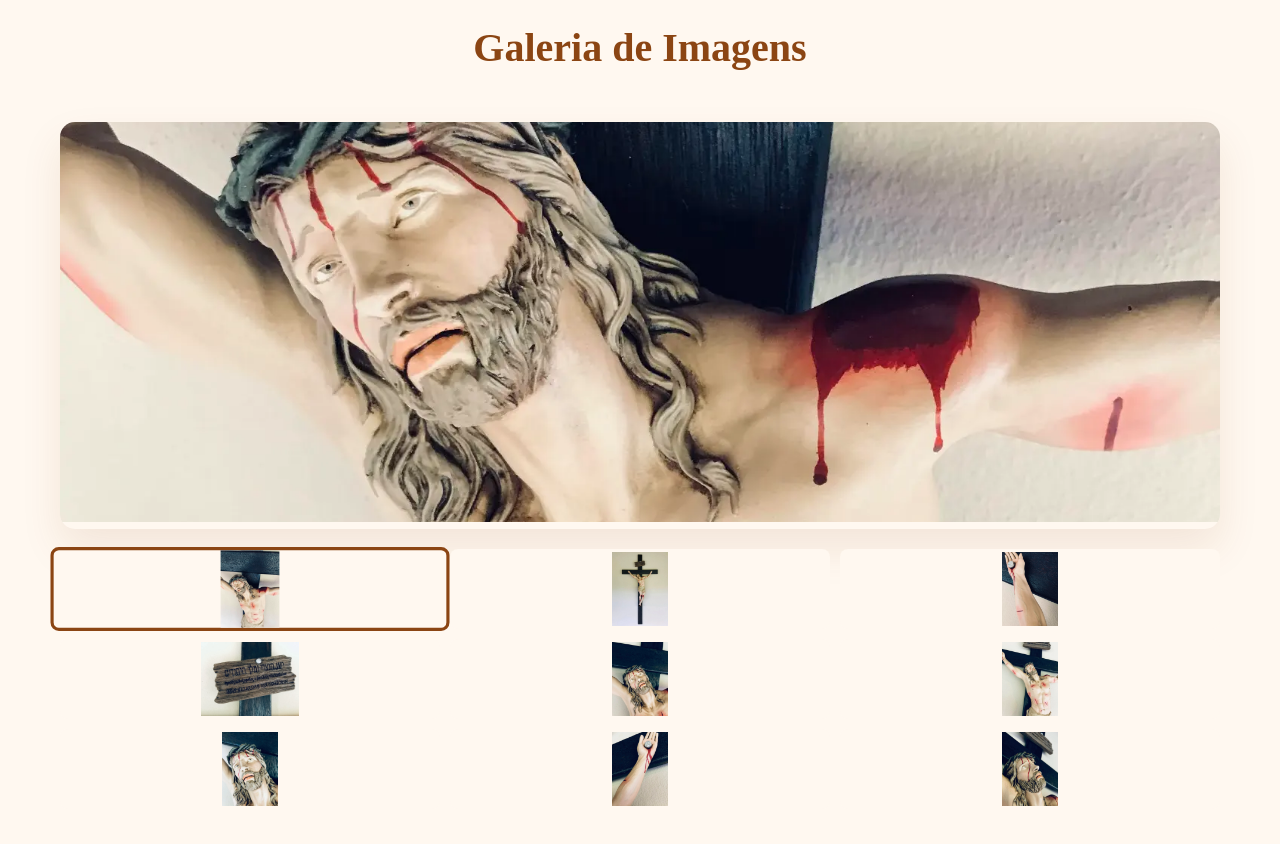
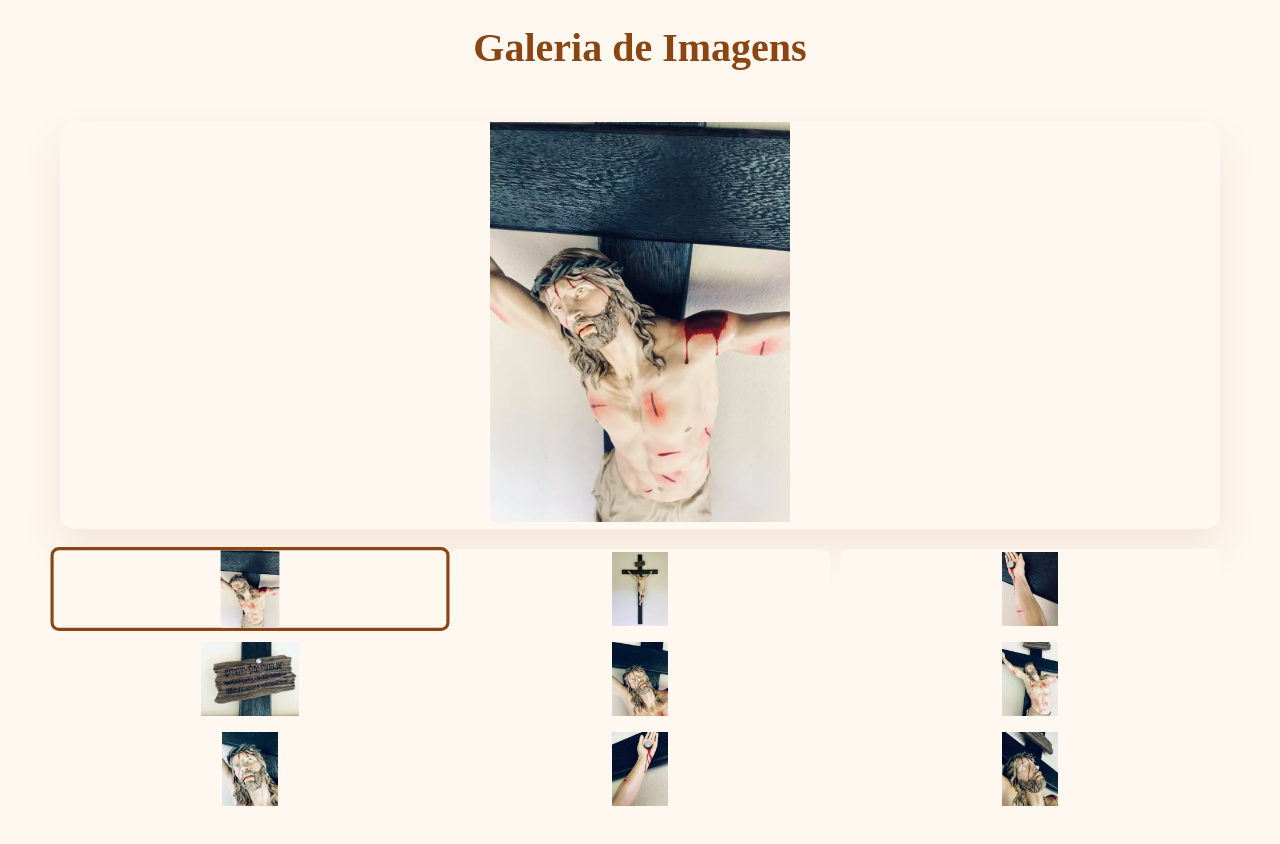
Before and after one commit to NicolasPFM/oficinasjose, a plain HTML site: page crucifixos.html in a window 1280 px wide. Shown: the part 1480-2324 px from the top of the page. Drawn offline with Linux system fonts and the light colour scheme; a web font is replaced by a local one.

Commit message:
Correções 6

```diff
--- a/styles.css
+++ b/styles.css
@@ -779,8 +779,9 @@ footer {
 .main-image img {
     width: 100%;
     height: 400px;
-    object-fit: cover;
+    object-fit: contain;
     transition: var(--transition);
+    background-color: var(--background-light);
 }
 
 .thumbnail-grid {
```
